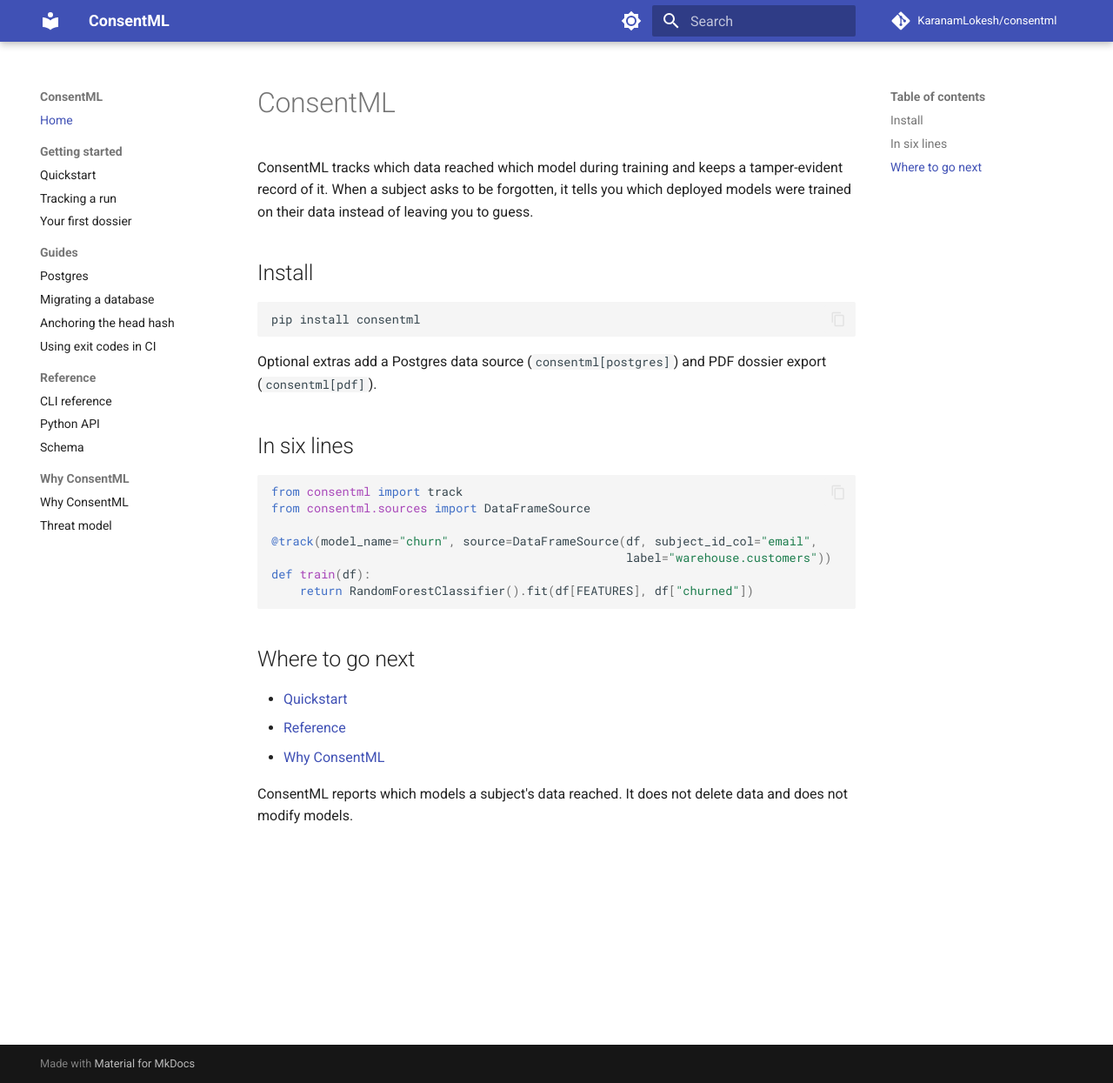
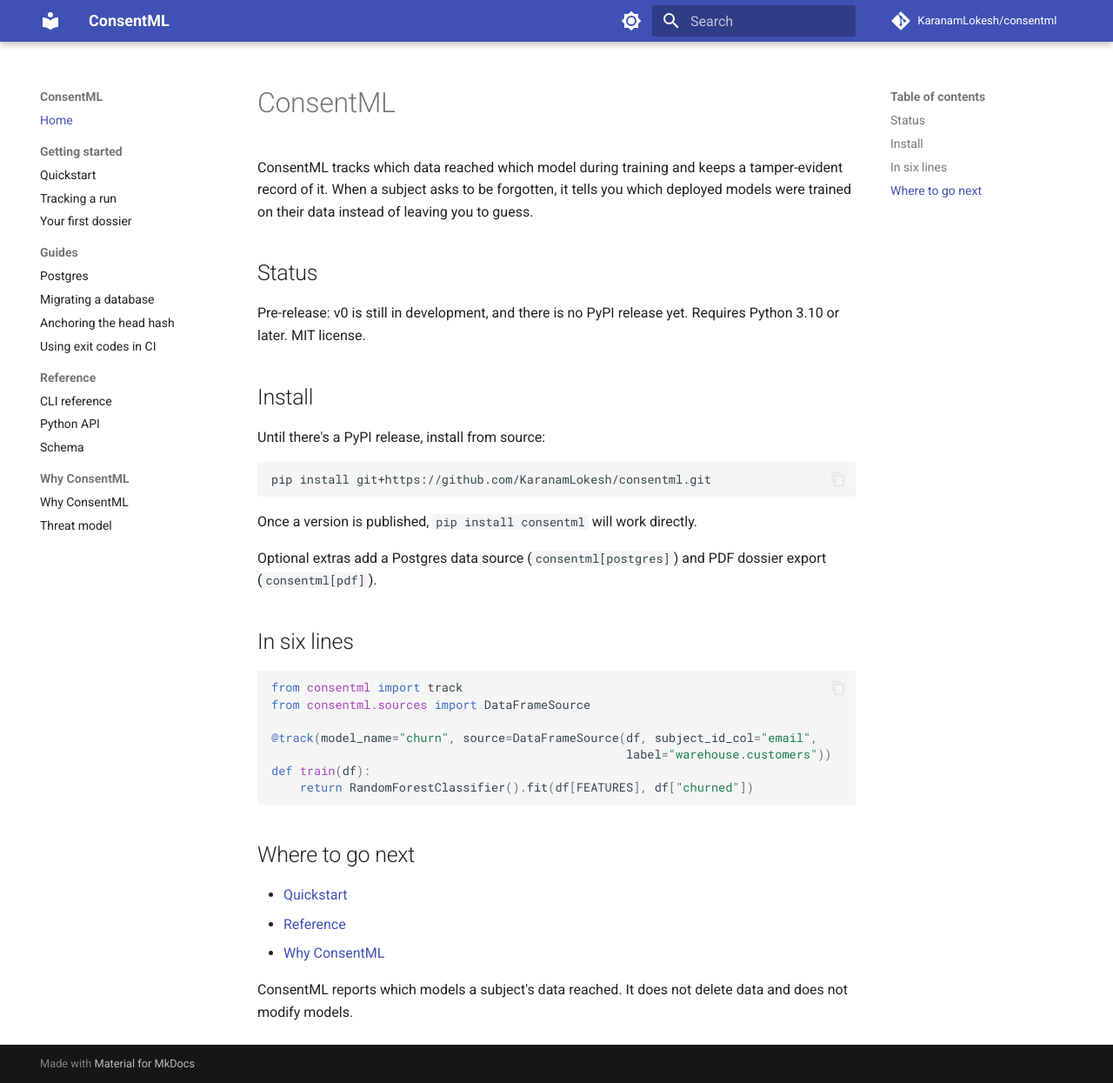
Before and after one commit to KaranamLokesh/consentml, an MkDocs documentation site: the page built from docs-site/index.md, in a window 1280 px wide and 1245 px high. Shown: the whole window at 87% size. Built offline with MkDocs 1.6.1 and Material for MkDocs 9.7.7, drawn with Linux system fonts in a browser that asks for light colours; comment, search, counter and statistics services are not loaded.

Commit message:
docs: add pre-release status and a working install command
The site never said the project is pre-release and told strangers to run
'pip install consentml', which fails: there is no PyPI release yet
(pyproject.toml pins 0.1.0.dev0). Add a Status section (pre-release,
Python 3.10+, MIT license, matching README.md) and switch the install
instructions to the install-from-source command that works today.

Co-Authored-By: Claude Opus 5 <noreply@anthropic.com>

````diff
--- a/docs-site/index.md
+++ b/docs-site/index.md
@@ -5,11 +5,20 @@ tamper-evident record of it. When a subject asks to be forgotten, it tells you
 which deployed models were trained on their data instead of leaving you to
 guess.
 
+## Status
+
+Pre-release: v0 is still in development, and there is no PyPI release yet.
+Requires Python 3.10 or later. MIT license.
+
 ## Install
 
+Until there's a PyPI release, install from source:
+
 ```bash
-pip install consentml
+pip install git+https://github.com/KaranamLokesh/consentml.git
 ```
+
+Once a version is published, `pip install consentml` will work directly.
 
 Optional extras add a Postgres data source (`consentml[postgres]`) and PDF
 dossier export (`consentml[pdf]`).
````
